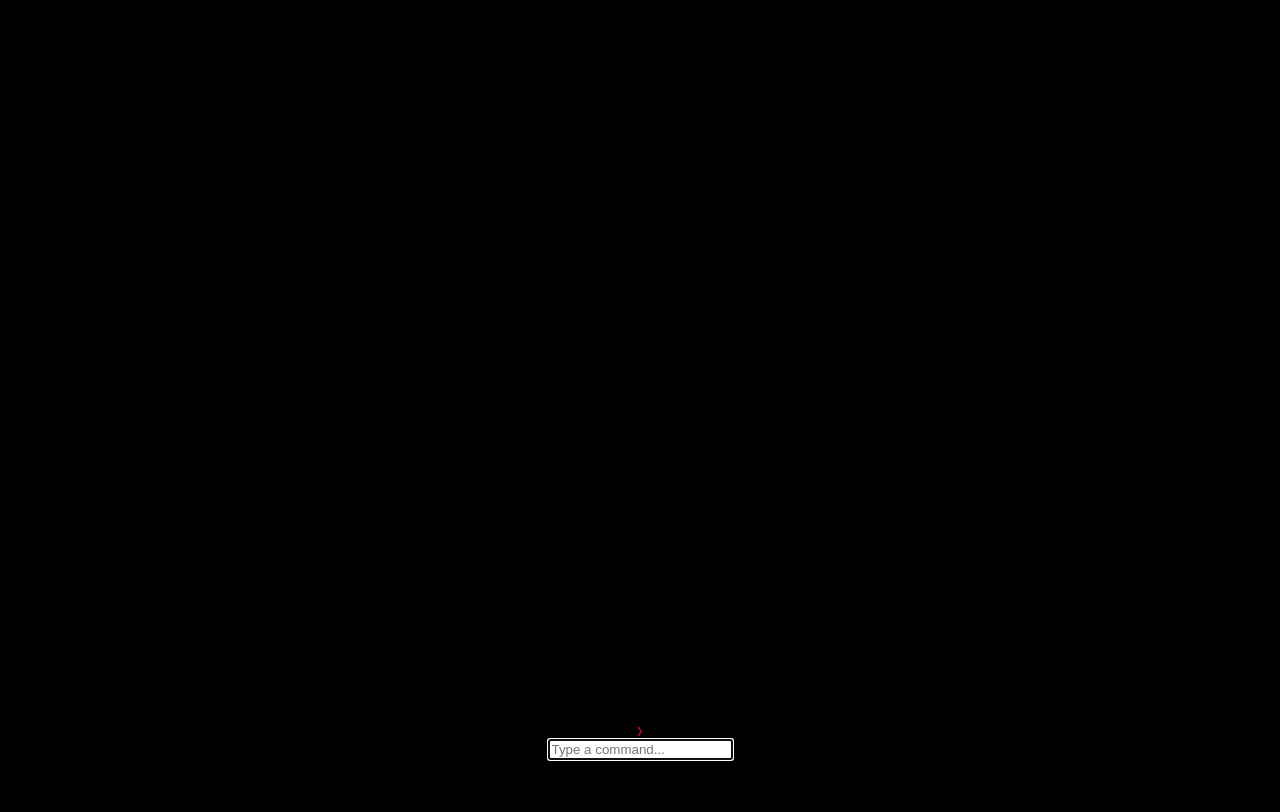
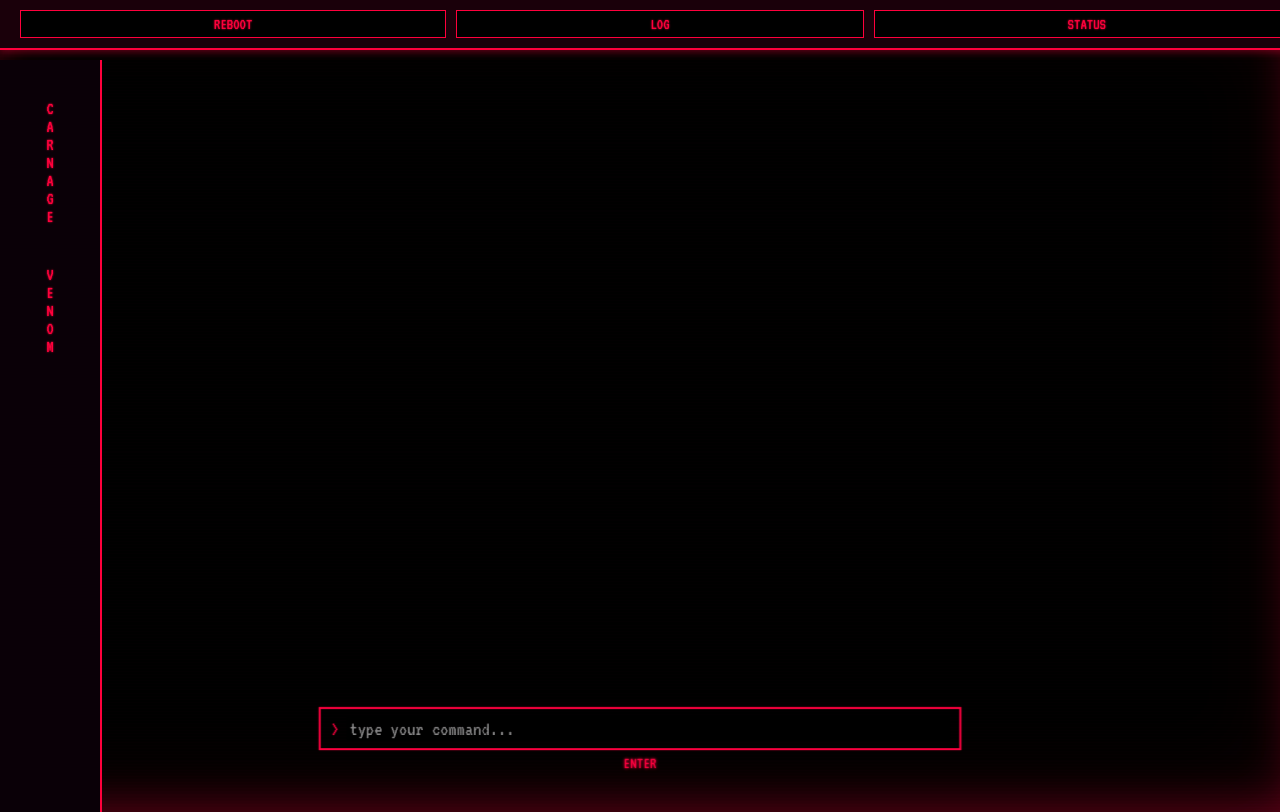
Before and after one commit to mykomykomykomykomyko/carnage, a website: page index.html in a window 1280 px wide. Drawn offline with Linux system fonts and the light colour scheme.

Commit message:
Update index.html

```diff
--- a/index.html
+++ b/index.html
@@ -1,28 +1,53 @@
 <!DOCTYPE html>
 <html lang="en">
 <head>
-  <meta charset="UTF-8">
-  <meta name="viewport" content="width=device-width, initial-scale=1.0">
+  <meta charset="UTF-8" />
+  <meta name="viewport" content="width=device-width, initial-scale=1.0" />
   <title>CARNAGE Terminal</title>
-  <link rel="stylesheet" href="style.css">
-  <link href="https://fonts.googleapis.com/css2?family=VT323&display=swap" rel="stylesheet">
+  <link rel="stylesheet" href="style.css" />
+  <link href="https://fonts.googleapis.com/css2?family=VT323&display=swap" rel="stylesheet" />
 </head>
-<body data-agent="carnage">
-  <div id="terminal">
-    <div id="startup" class="screen">
-      <h1>CARNAGE</h1>
-      <div id="startupText"></div>
+<body>
+    <div id="nav">
+        <div class="nav-actions">
+          <button onclick="location.reload()">REBOOT</button>
+          <button onclick="alert('LOGGING...')">LOG</button>
+          <button onclick="alert('SYSTEM STABLE')">STATUS</button>
+        </div>
+      </div>
+    <div id="sidebar">
+        <button data-agent="carnage" onclick="switchAgent('carnage')">CARNAGE</button>
+        <button data-agent="venom" onclick="switchAgent('venom')">VENOM</button>
     </div>
-
-    <div id="chat" class="screen hidden">
-      <div id="output"></div>
-      <div id="inputContainer">
-        <div id="inputPrompt">&gt;</div>
-        <input id="input" type="text" placeholder="Type a command..." autofocus>
+ <div class="crt">
+  <div id="startup" class="screen">
+    <pre id="asciiArt">
+      _____         _____        _____  _____   ______         _____         _____         ______
+  ___|\    \    ___|\    \   ___|\    \|\    \ |\     \    ___|\    \    ___|\    \    ___|\     \
+ /    /\    \  /    /\    \ |    |\    \\\    \| \     \  /    /\    \  /    /\    \  |     \     \
+|    |  |    ||    |  |    ||    | |    |\|    \  \     ||    |  |    ||    |  |____| |     ,_____/|
+|    |  |____||    |__|    ||    |/____/  |     \  |    ||    |__|    ||    |    ____ |     \--'\_|/
+|    |   ____ |    .--.    ||    |\    \  |      \ |    ||    .--.    ||    |   |    ||     /___/|
+|    |  |    ||    |  |    ||    | |    | |    |\ \|    ||    |  |    ||    |   |_,  ||     \____|\
+|\ ___\/    /||____|  |____||____| |____| |____||\_____/||____|  |____||\ ___\___/  /||____ '     /|
+| |   /____/ ||    |  |    ||    | |    | |    |/ \|   |||    |  |    || |   /____ / ||    /_____/ |
+ \|___|    | /|____|  |____||____| |____| |____|   |___|/|____|  |____| \|___|    | / |____|     | /
+   \( |____|/   \(      )/    \(     )/     \(       )/    \(      )/     \( |____|/    \( |_____|/
+    '   )/       '      '      '     '       '       '      '      '       '   )/        '    )/
+        '                                                                      '              '
+    </pre>
+    <div id="startupText"></div>
+  </div>
+  <div id="chat" class="screen hidden">
+    <div id="chatWindow"></div>
+    <div id="inputContainer">
+      <div id="inputBox">
+        <span>&gt;</span><input id="chatInput" type="text" placeholder="type your command..." />
       </div>
+      <div id="enterHint">ENTER</div>
     </div>
   </div>
-
-  <script src="main.js"></script>
+</div>
+<script src="main.js"></script>
 </body>
 </html>
```
